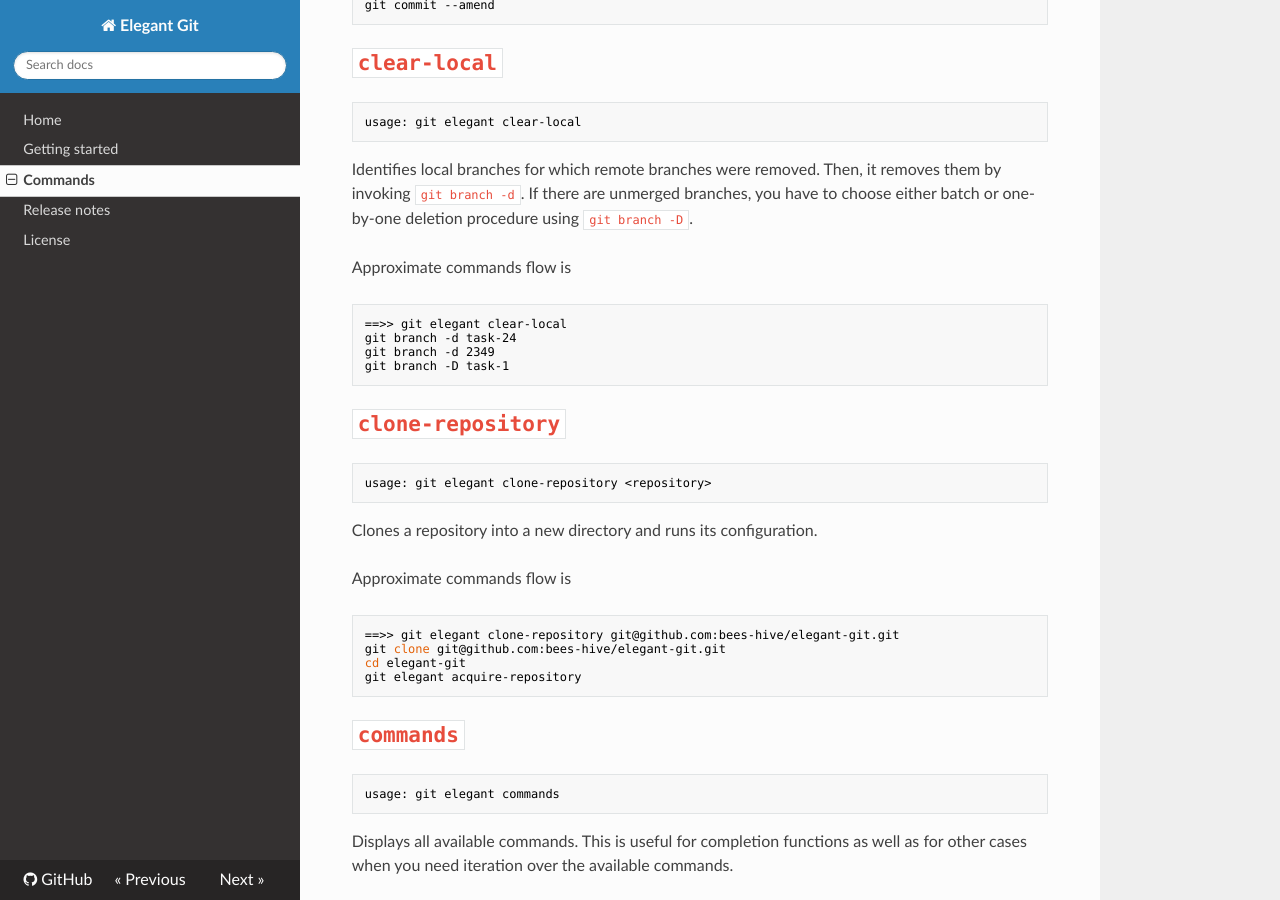
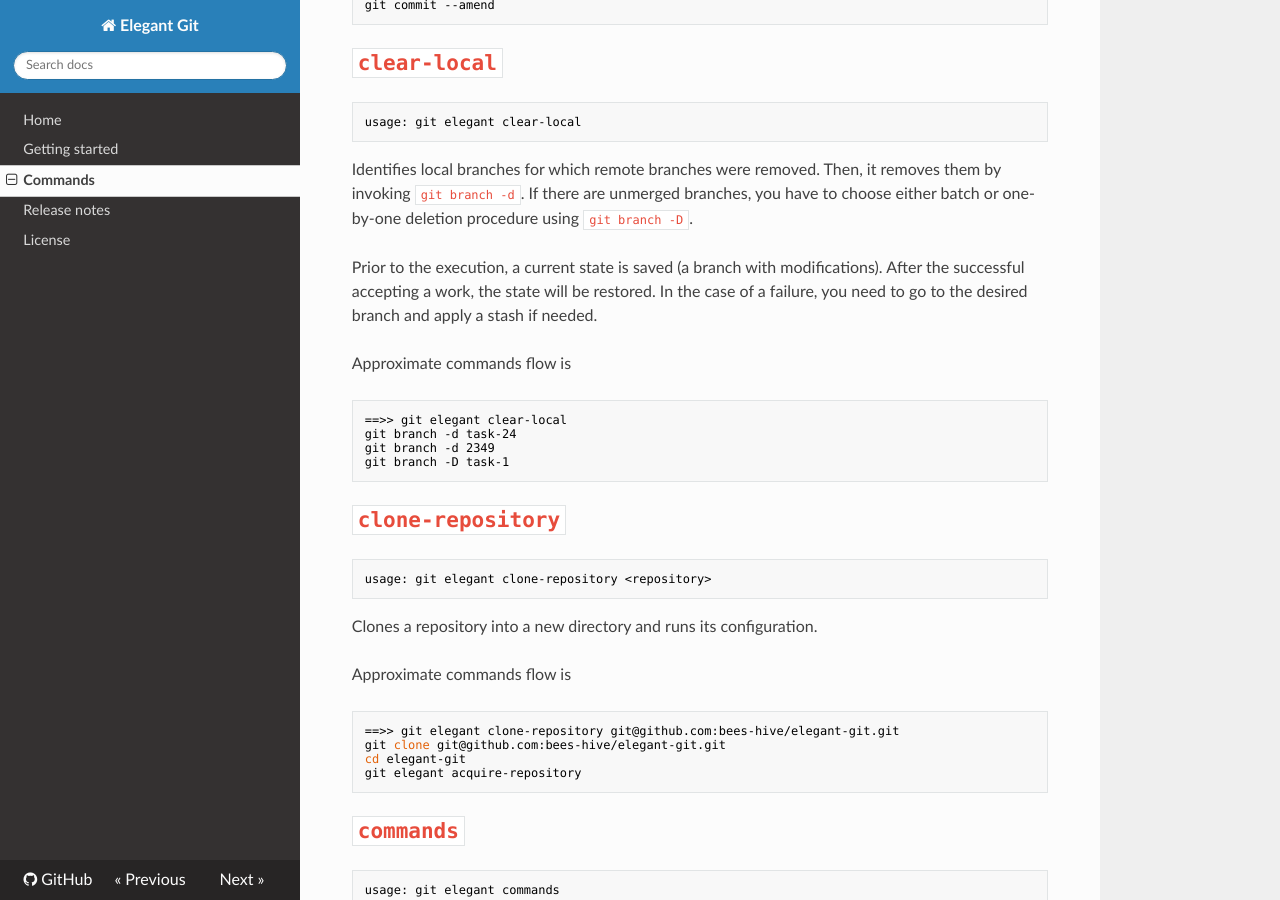
Before and after one commit to bees-hive/elegant-git, an MkDocs documentation site: the page built from docs/commands.md, in a window 1280 px wide and 900 px high, scrolled down 2298 px. Built offline with MkDocs 1.6.1, drawn with Linux system fonts in a browser that asks for light colours; nearby versions of some CDN libraries.

Commit message:
Save and restore WIP state while executing `clear-local`
As `clear-local` manipulates with branches, all uncommitted changes have
to be stashed prior to its execution. Also, the stash has to be applied
back to the correct branch. That's why the branch, which was a current one
before the command execution, has to be checkout.

````diff
--- a/docs/commands.md
+++ b/docs/commands.md
@@ -142,6 +142,10 @@ removes them by invoking `git branch -d`. If there are unmerged branches, you
 have to choose either batch or one-by-one deletion procedure using
 `git branch -D`.
 
+Prior to the execution, a current state is saved (a branch with modifications).
+After the successful accepting a work, the state will be restored. In the case
+of a failure, you need to go to the desired branch and apply a stash if needed.
+
 Approximate commands flow is
 ```bash
 ==>> git elegant clear-local
````
Also changed, not shown: 2 other files.
